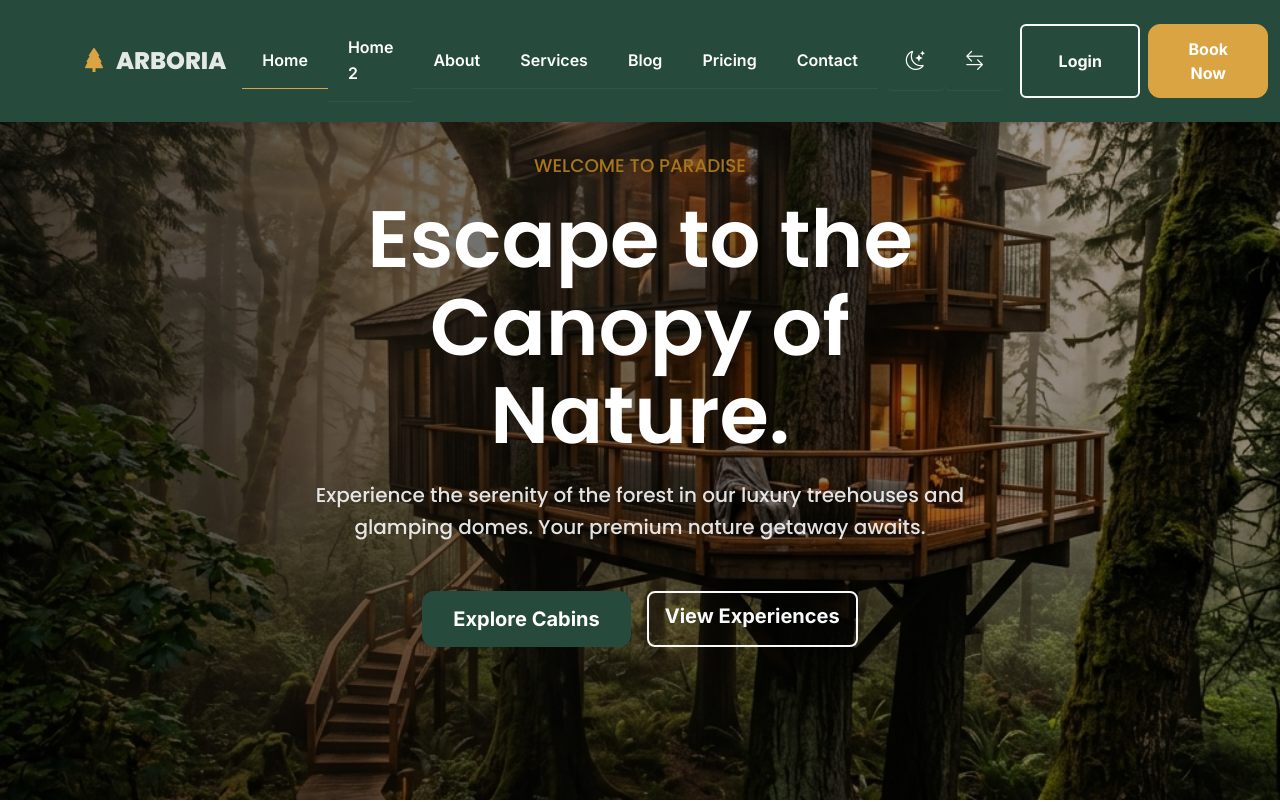
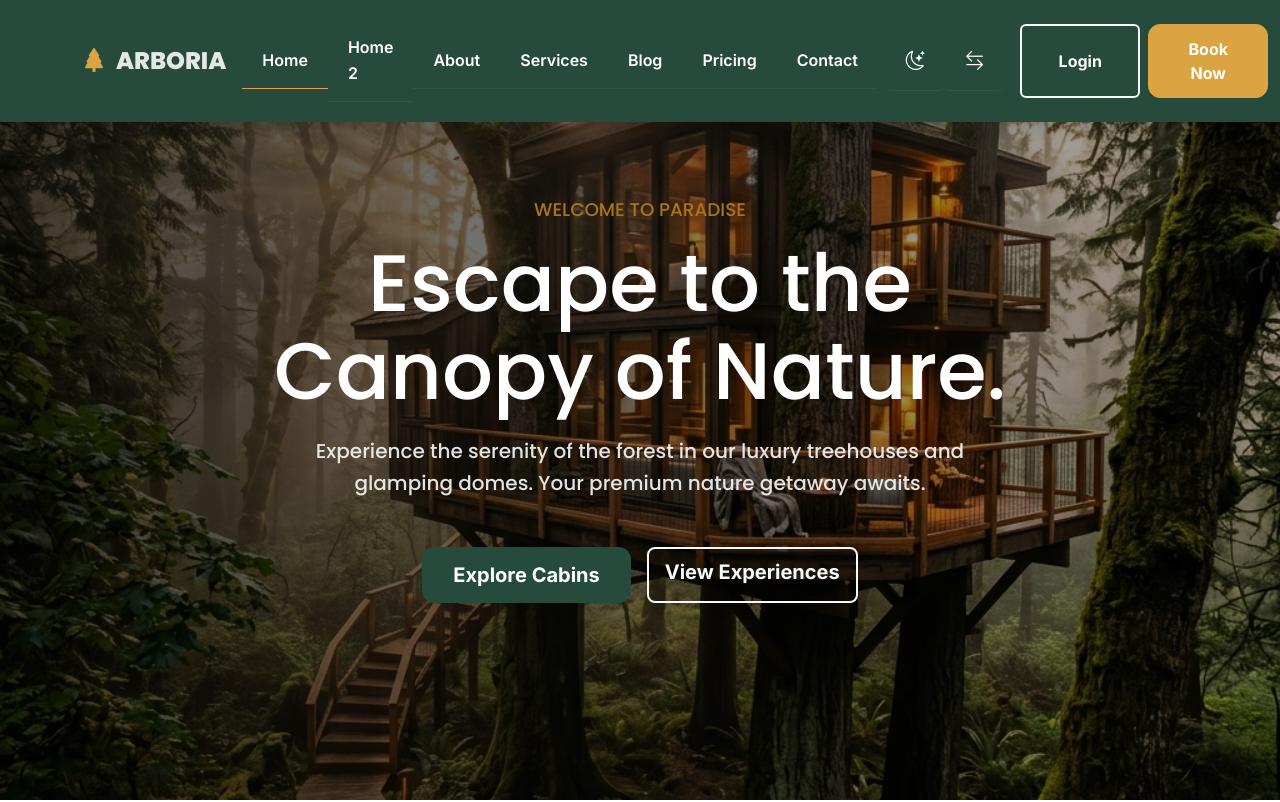
Before and after one commit to HTMLStaticWorks/Treehouse_Rental_Glamping_Getaway, a website: page index.html in a window 1280 px wide. Shown: the top 802 px of the page. Drawn offline with nearby package versions, Linux system fonts and the light colour scheme.

Commit message:
final 2 commit

```diff
--- a/assets/css/style.css
+++ b/assets/css/style.css
@@ -85,14 +85,8 @@ h1[class*="fw-"], h2[class*="fw-"], h3[class*="fw-"], h4[class*="fw-"], h5[class
 .h1[class*="fw-"], .h2[class*="fw-"], .h3[class*="fw-"], .h4[class*="fw-"], .h5[class*="fw-"], .h6[class*="fw-"],
 [class*="display-"][class*="fw-"] {
     font-family: 'Poppins', sans-serif !important;
-    font-weight: 500 !important; /* Keep h2 and others at 500 */
+    font-weight: 500 !important; /* Maintain weights below 600 (500) */
     color: var(--primary);
-}
-
-/* Global Heading weight override for h1 elements */
-h1, .h1, .hero-title,
-h1[class*="fw-"], .h1[class*="fw-"] {
-    font-weight: 600 !important; /* Keep h1 at 600 */
 }
 
 /* Explicitly scale heading sizes slightly larger so they look somewhat big, grand, and legible */
```
